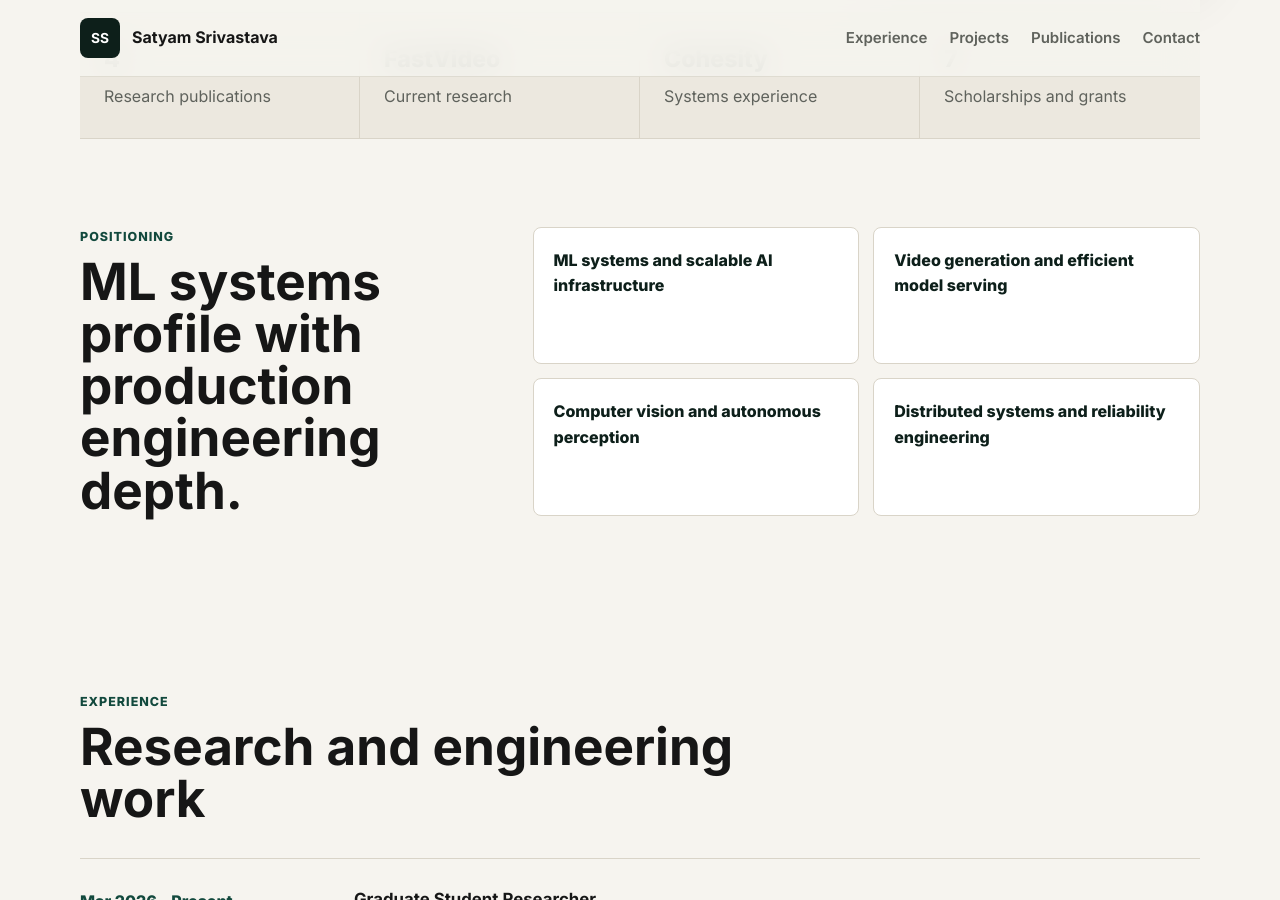
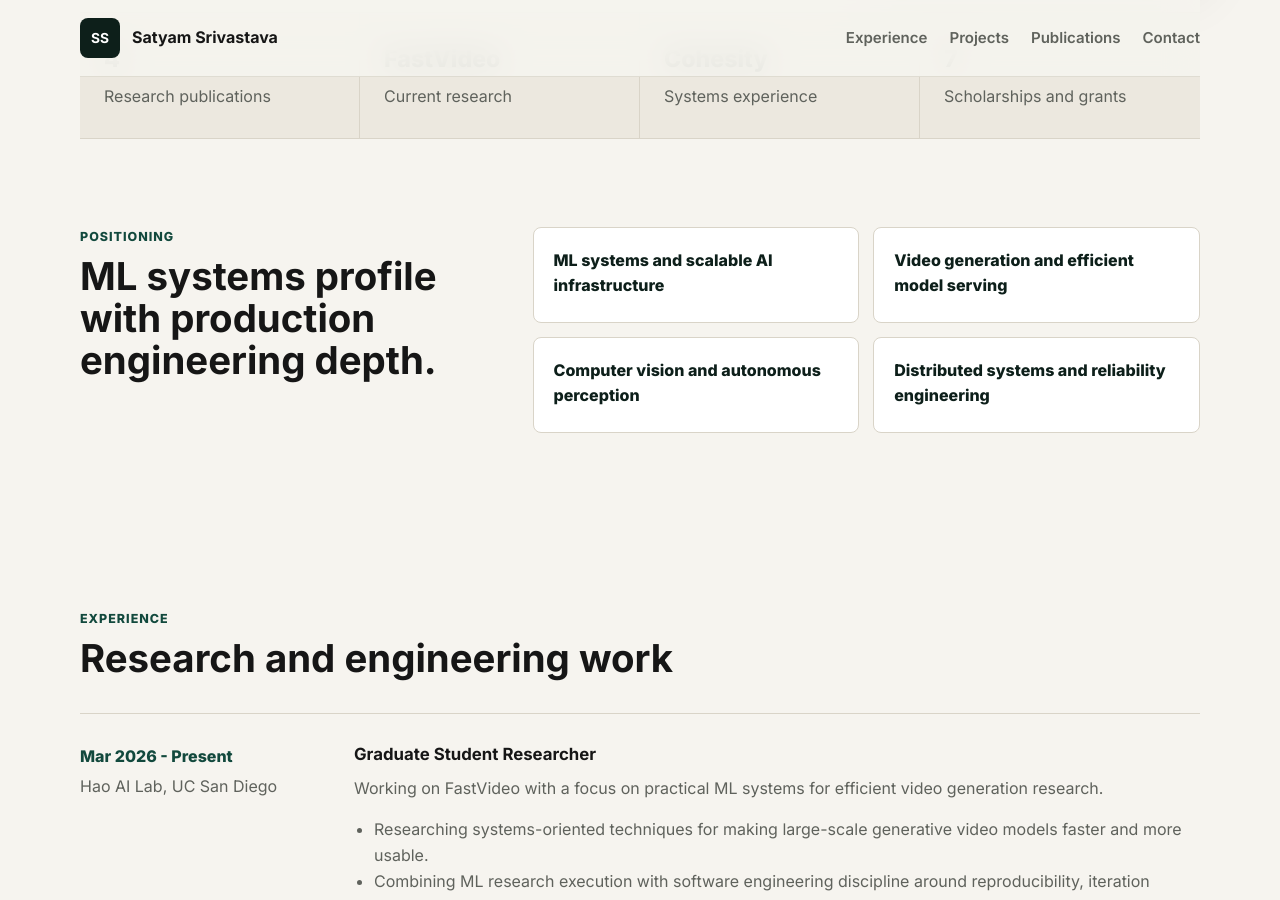
Before and after one commit to Satyam-53/satyam-53.github.io, a Jekyll site: the page built from index.md, in a window 1280 px wide and 900 px high, scrolled down 887 px. Built offline with Jekyll 4.4.1, drawn with Linux system fonts in a browser that asks for light colours.

Commit message:
Tune section heading typography

```diff
--- a/assets/css/main.css
+++ b/assets/css/main.css
@@ -124,8 +124,8 @@ h1 {
 
 h2 {
   margin-bottom: 0;
-  font-size: clamp(2rem, 4vw, 3.8rem);
-  line-height: 1.02;
+  font-size: clamp(1.65rem, 3vw, 2.75rem);
+  line-height: 1.1;
   letter-spacing: 0;
 }
 
```
